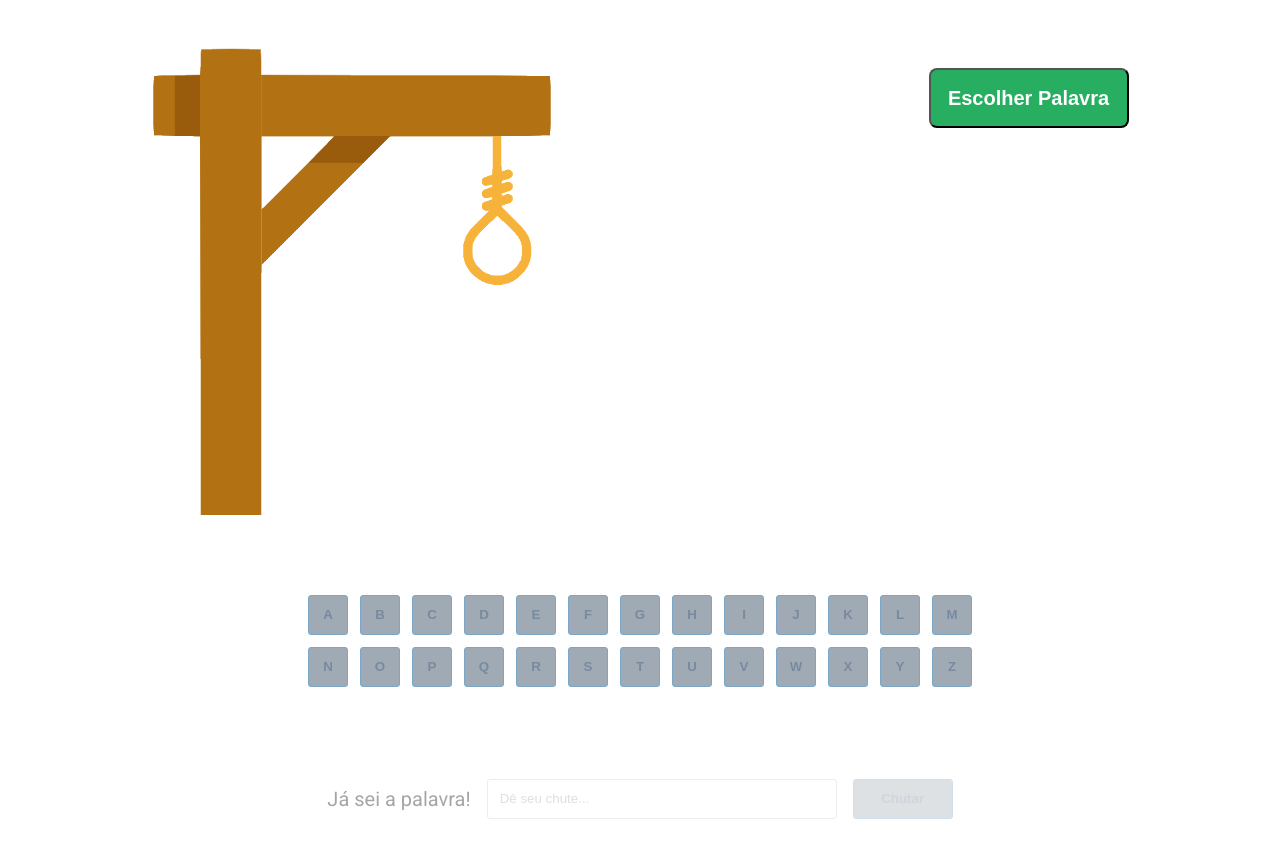
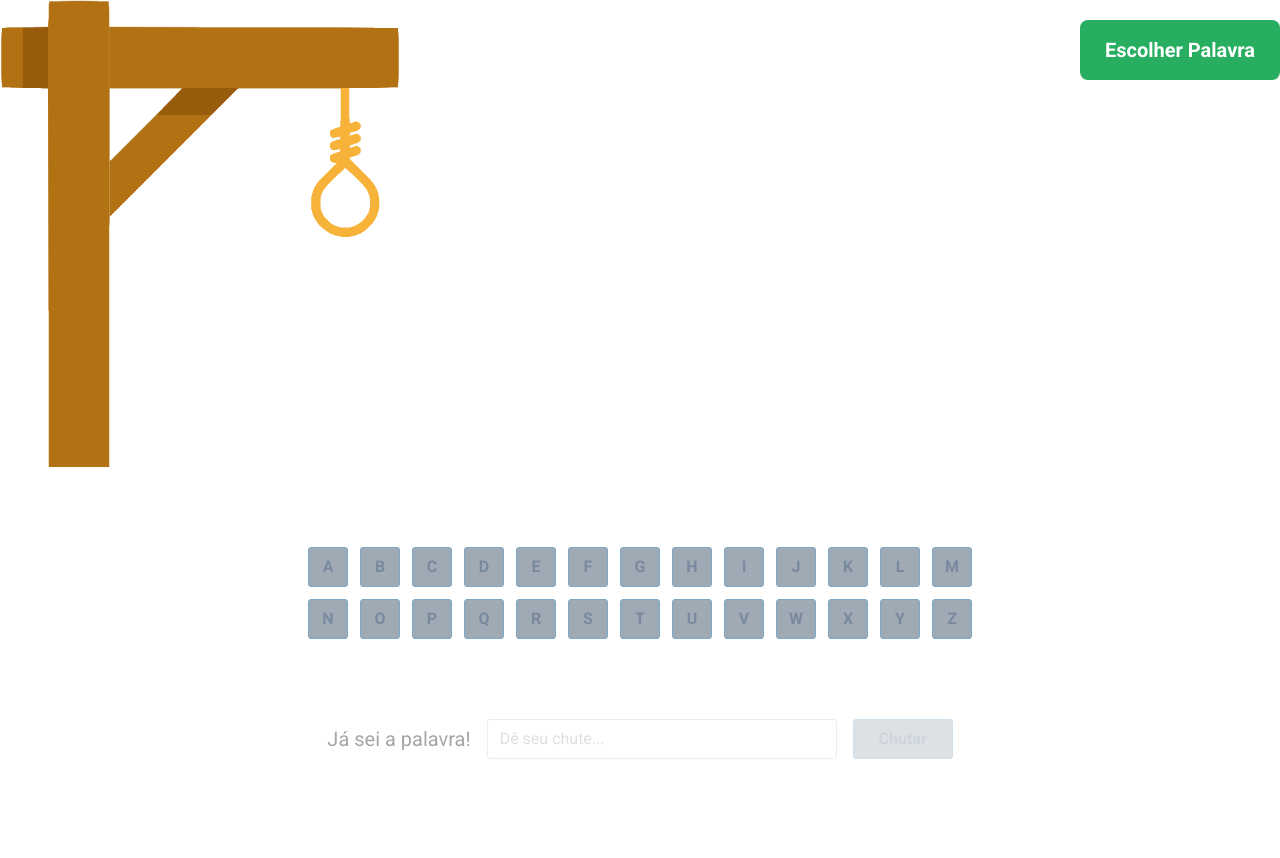
Before and after one commit to adrianogotardo/hangman-clone, a React (Create React App) app: page / in a window 1280 px wide. Shown: the top 858 px of the page. After the commit the page ends 800 px from the top, so only its background shows below. Built offline with nearby package versions, Linux system fonts and the light colour scheme.

Commit message:
removed AppStyles

```diff
--- a/src/App.jsx
+++ b/src/App.jsx
@@ -17,10 +17,9 @@ const AppStyle = styled.div(({ theme }) => ({
 function App() {
   return (
     <ThemeProvider theme={theme}>
+      <ResetStyles />
       <GlobalStyles />
-      <AppStyle>
         <Game />
-      </AppStyle>
     </ThemeProvider>
   );
 }
```
